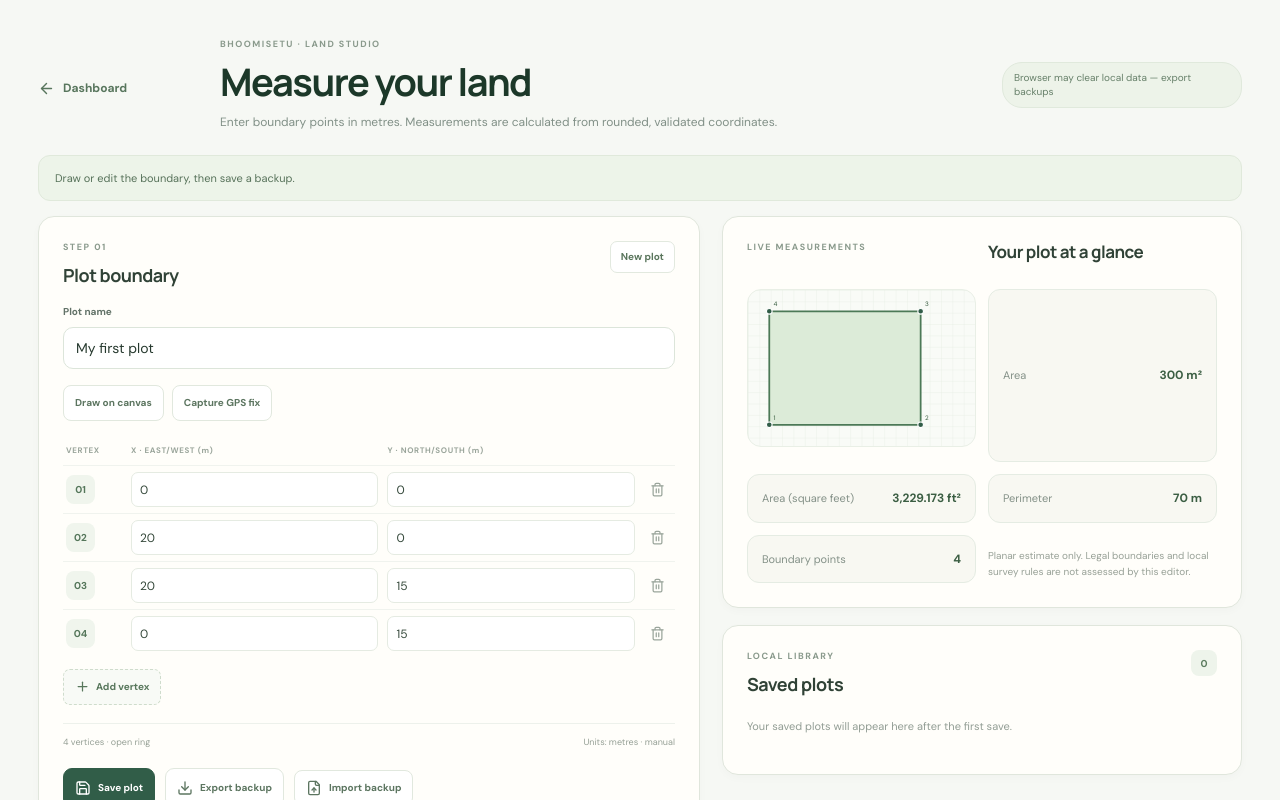
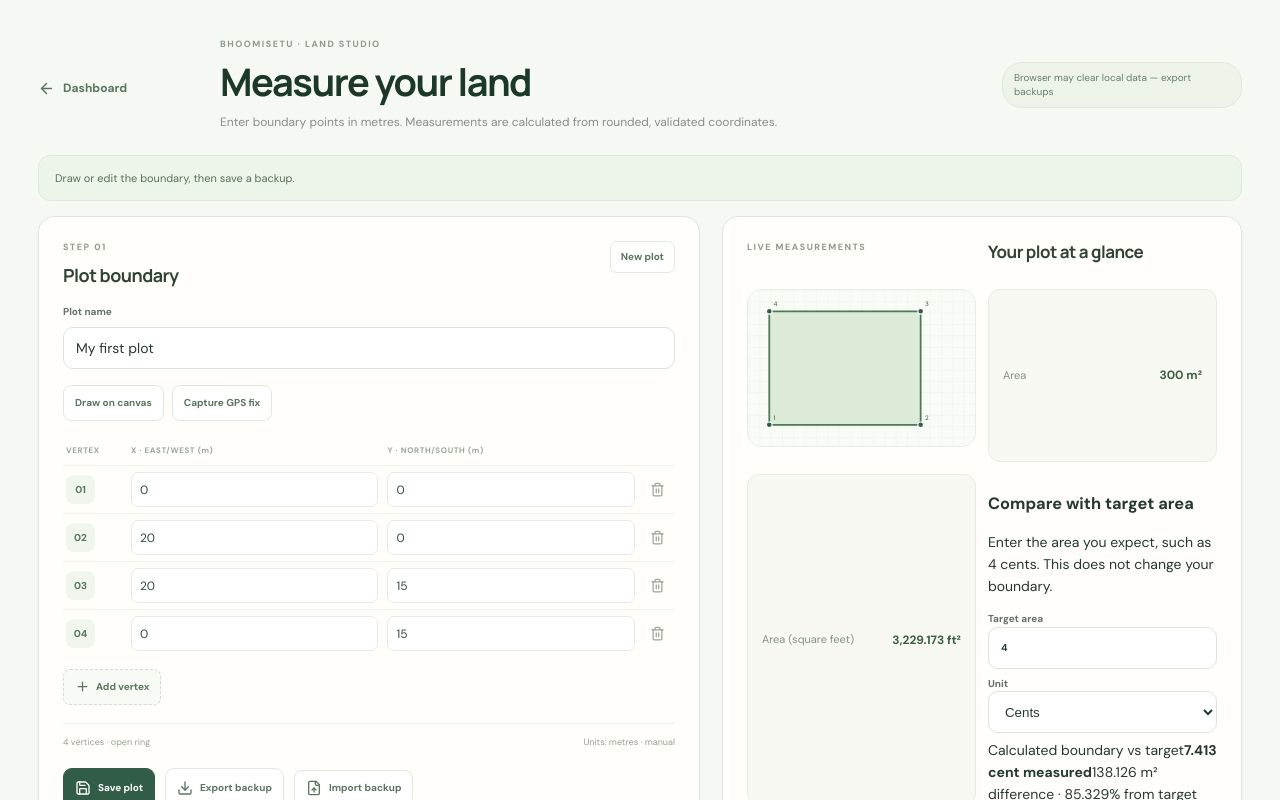
Before and after one commit to tejeshdimmiti5-crypto/bhoomisetu-land-to-home, a Next.js app: page /studio in a window 1280 px wide. Shown: the top 800 px of the page. Built offline with nearby package versions, Linux system fonts and the light colour scheme.

Commit message:
Add target-area comparison to Land Studio

```diff
--- a/app/studio/page.tsx
+++ b/app/studio/page.tsx
@@ -4,6 +4,7 @@ import { ChangeEvent, useCallback, useEffect, useMemo, useRef, useState } from "
 import Link from "next/link";
 import { ArrowLeft, Download, FileUp, Plus, Save, Trash2, X } from "lucide-react";
 import { measurePolygon, type Point2D } from "../../lib/geometry";
+import { AREA_UNIT_LABELS, areaToSquareMetres, convertArea, type AreaUnit } from "../../lib/units";
 import { buildGpsCandidate, checkPendingGpsCandidate, isGpsEditorGenerationCurrent, MAX_PLOT_VERTICES } from "../../lib/gps-capture";
 import { isEditorSessionCurrent } from "../../lib/editor-session";
 import { deletePlot, exportPlots, importPlots, listPlots, requestPersistentStorage, savePlot, type SavedPlot } from "../../lib/plot-store";
@@ -16,6 +17,9 @@ function formatArea(area: number): string {
 
 export default function LandStudioPage() {
   const [name, setName] = useState("My first plot");
+  // Target area is a temporary comparison aid; it never mutates saved plot geometry.
+  const [targetArea, setTargetArea] = useState("4");
+  const [targetUnit, setTargetUnit] = useState<AreaUnit>("cent");
   const [ring, setRing] = useState<Point2D[]>(starterRing);
   const [activeId, setActiveId] = useState<string | undefined>();
   const [plots, setPlots] = useState<SavedPlot[]>([]);
@@ -39,6 +43,14 @@ export default function LandStudioPage() {
     try { return { value: measurePolygon(ring), error: "" }; }
     catch (cause) { return { value: null, error: cause instanceof Error ? cause.message : "Boundary is invalid." }; }
   }, [ring]);
+
+  const targetAreaResult = useMemo(() => {
+    if (targetArea.trim() === "") return { areaM2: null as number | null, error: "" };
+    const value = Number(targetArea);
+    if (!Number.isFinite(value) || value < 0) return { areaM2: null as number | null, error: "Enter a finite, non-negative target area." };
+    try { return { areaM2: areaToSquareMetres(value, targetUnit), error: "" }; }
+    catch { return { areaM2: null as number | null, error: "Enter a valid target area." }; }
+  }, [targetArea, targetUnit]);
 
   const refreshPlots = useCallback(async () => {
     try { setPlots(await listPlots()); }
@@ -404,6 +416,26 @@ export default function LandStudioPage() {
               </div>
               <div className="studio-metric"><span>Area</span><strong>{formatArea(measurements.value.areaM2)} m²</strong></div>
               <div className="studio-metric"><span>Area (square feet)</span><strong>{formatArea(measurements.value.areaM2 * 10.7639104167)} ft²</strong></div>
+              <div className="studio-target-area" aria-labelledby="target-area-heading">
+                <h3 id="target-area-heading">Compare with target area</h3>
+                <p>Enter the area you expect, such as 4 cents. This does not change your boundary.</p>
+                <div className="studio-target-controls">
+                  <label className="studio-field-label" htmlFor="target-area-value">Target area
+                    <input className="studio-text-input" id="target-area-value" type="number" min="0" step="any" value={targetArea} onChange={(event) => setTargetArea(event.target.value)} />
+                  </label>
+                  <label className="studio-field-label" htmlFor="target-area-unit">Unit
+                    <select className="studio-text-input" id="target-area-unit" value={targetUnit} onChange={(event) => setTargetUnit(event.target.value as AreaUnit)}>
+                      {(Object.keys(AREA_UNIT_LABELS) as AreaUnit[]).map((unit) => <option key={unit} value={unit}>{unit === "m2" ? "Square metres (m²)" : unit === "ft2" ? "Square feet (ft²)" : unit === "yd2" ? "Square yards (yd²)" : unit === "acre" ? "Acres" : unit === "cent" ? "Cents" : "Guntas"}</option>)}
+                    </select>
+                  </label>
+                </div>
+                {targetAreaResult.error && <p className="studio-target-error" role="alert">{targetAreaResult.error}</p>}
+                {targetAreaResult.areaM2 !== null && <div className="studio-target-result" role="status">
+                  <span>Calculated boundary vs target</span>
+                  <strong>{formatArea(convertArea(measurements.value.areaM2, "m2", targetUnit))} {AREA_UNIT_LABELS[targetUnit]} measured</strong>
+                  <span>{formatArea(Math.abs(measurements.value.areaM2 - targetAreaResult.areaM2))} m² difference · {targetAreaResult.areaM2 === 0 ? "Target is zero; percentage difference unavailable." : formatArea(Math.abs(measurements.value.areaM2 - targetAreaResult.areaM2) / targetAreaResult.areaM2 * 100) + "% from target"}</span>
+                </div>}
+              </div>
               <div className="studio-metric"><span>Perimeter</span><strong>{formatArea(measurements.value.perimeterM)} m</strong></div>
               <div className="studio-metric"><span>Boundary points</span><strong>{measurements.value.vertexCount}</strong></div>
               <p className="studio-measure-note">{captureMethod === "gps" ? "GPS-assisted local planar estimate. Accuracy varies with device, sky visibility and environment; not a legal survey." : "Planar estimate only. Legal boundaries and local survey rules are not assessed by this editor."}</p>
```
